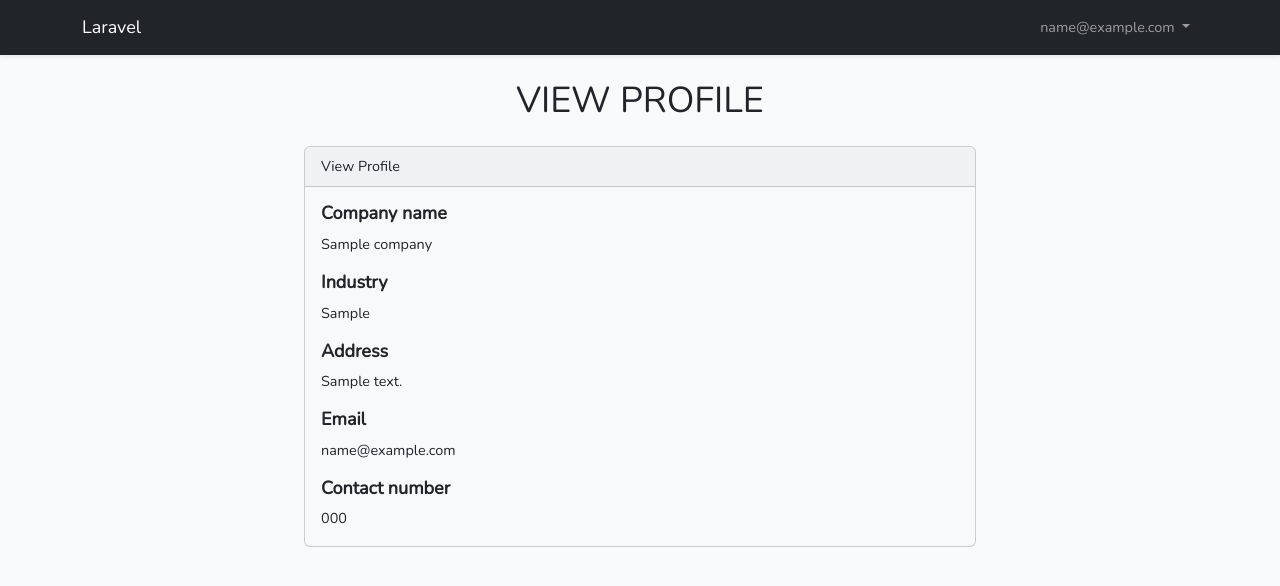
After one commit to fjebernas/VirtualJobExpo, a Laravel app: page /company/view in a window 1280 px wide. The commit adds this page. Shown: the top 586 px of the page. Run offline with Laravel 9, Linux system fonts and the light colour scheme; a user stored in the database is signed in; tables that the repository leaves empty hold one stand-in row (values such as "Sample post"); style sheets or scripts are compiled from the project's sources.

Commit message:
company view, edit, dashboard now working

```diff
--- a/app/Http/Controllers/CompanyController.php
+++ b/app/Http/Controllers/CompanyController.php
@@ -2,9 +2,40 @@
 
 namespace App\Http\Controllers;
 
+use App\Models\Company;
 use Illuminate\Http\Request;
+use Illuminate\Support\Facades\Auth;
 
 class CompanyController extends Controller
 {
-    //
+    public function dashboard() {
+        return view('company.dashboard');
+    }
+
+    public function view() {
+        return view('company.view')
+                ->with('company', Company::where('email', Auth::user()->email)->firstOrFail());
+    }
+
+    public function edit() {
+        return view('company.edit')
+                ->with('company', Company::where('email', Auth::user()->email)->firstOrFail());
+    }
+
+    public function update(Request $request) {
+        Company::where('email', Auth::user()->email)
+            ->update([
+                'name' => $request->name,
+                'industry' => $request->industry,
+                'address' => $request->address,
+                'contact_number' => $request->contact_number,
+            ]);
+
+        return redirect('/company/edit')
+            ->with('notification', [
+                'message' => 'Profile successfully updated',
+                'type' => 'success'
+            ]
+        );
+    }
 }
--- a/app/Http/Controllers/StudentController.php
+++ b/app/Http/Controllers/StudentController.php
@@ -5,7 +5,6 @@ namespace App\Http\Controllers;
 use App\Models\Student;
 use Illuminate\Http\Request;
 use Illuminate\Support\Facades\Auth;
-use Illuminate\Support\Facades\DB;
 
 class StudentController extends Controller
 {
--- a/app/Models/Company.php
+++ b/app/Models/Company.php
@@ -8,4 +8,12 @@ use Illuminate\Database\Eloquent\Model;
 class Company extends Model
 {
     use HasFactory;
+
+    protected $fillable = [
+        'name',
+        'industry',
+        'address',
+        'email',
+        'contact_number',
+    ];
 }
--- /dev/null
+++ b/resources/views/company/view.blade.php
@@ -0,0 +1,57 @@
+@extends('layouts.app')
+
+@section('customcss')
+    <link rel="stylesheet" href="/css/company/view.css">
+@endsection
+
+@section('customjs')
+    <script src="/js/company/view.js" type="module"></script>
+@endsection
+
+@section('content')
+    <div class="d-flex flex-column justify-content-center align-items-center">
+        <h1>VIEW PROFILE</h1>
+
+        <div class="card bg-light mt-3" style="min-width: 42rem;">
+            <div class="card-header">
+                View Profile
+            </div>
+            <div class="card-body">
+                <h5 class="card-title fw-bold">Company name</h5>
+                <p class="card-text">
+                    @isset($company->name)
+                        {{ $company->name }}
+                    @endisset
+                </p>
+
+                <h5 class="card-title fw-bold">Industry</h5>
+                <p class="card-text">
+                    @isset($company->industry)
+                        {{ $company->industry }}
+                    @endisset
+                </p>
+
+                <h5 class="card-title fw-bold">Address</h5>
+                <p class="card-text">
+                    @isset($company->address)
+                        {{ $company->address }}
+                    @endisset
+                </p>
+
+                <h5 class="card-title fw-bold">Email</h5>
+                <p class="card-text">
+                    @isset($company->email)
+                        {{ $company->email }}
+                    @endisset
+                </p>
+
+                <h5 class="card-title fw-bold">Contact number</h5>
+                <p class="card-text">
+                    @isset($company->contact_number)
+                        {{ $company->contact_number }}
+                    @endisset
+                </p>
+            </div>
+        </div>
+    </div>
+@endsection
--- a/resources/views/layouts/app.blade.php
+++ b/resources/views/layouts/app.blade.php
@@ -74,7 +74,11 @@
                                 </a>
 
                                 <div class="dropdown-menu dropdown-menu-end" aria-labelledby="navbarDropdown">
-                                    <a class="dropdown-item" href="/student/dashboard">Dashboard</a>
+                                    @if (Auth::user()->role == "student")
+                                        <a class="dropdown-item" href="/student/dashboard">Dashboard</a>
+                                    @elseif (Auth::user()->role == "company")
+                                        <a class="dropdown-item" href="/company/dashboard">Dashboard</a>
+                                    @endif
 
                                     <a class="dropdown-item" href="{{ route('logout') }}"
                                         onclick="event.preventDefault();
--- a/routes/web.php
+++ b/routes/web.php
@@ -1,5 +1,6 @@
 <?php
 
+use App\Http\Controllers\CompanyController;
 use App\Http\Controllers\StudentController;
 use Illuminate\Support\Facades\Auth;
 use Illuminate\Support\Facades\Route;
@@ -28,6 +29,13 @@ Route::middleware(['auth'])->group(function(){
         Route::post('/student', 'update');
     });
 
+    Route::controller(CompanyController::class)->group(function(){
+        Route::get('/company/dashboard', 'dashboard');
+        Route::get('/company/view', 'view');
+        Route::get('/company/edit', 'edit');
+        Route::post('/company', 'update');
+    });
+
 });
 
 Auth::routes();
```
Also changed, not shown: app/Http/Controllers/Auth/LoginController.php (+6 -1 lines), app/Http/Controllers/Auth/RegisterController.php (+20 -4 lines), resources/views/company/dashboard.blade.php (added, +18 -0 lines), resources/views/company/edit.blade.php (added, +48 -0 lines), database/migrations/2022_11_05_003744_create_companies_table.php, public/css/company/dashboard.css (added), public/css/company/edit.css (added), public/css/company/view.css (added), public/js/company/dashboard.js (added), public/js/company/edit.js (added), public/js/company/view.js (added).
